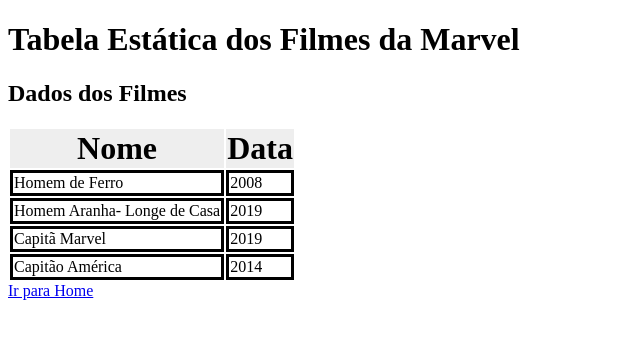
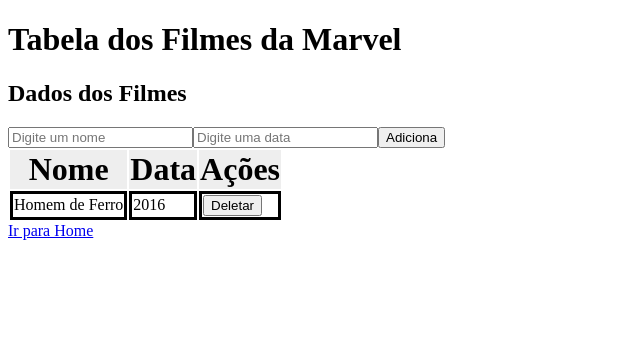
Before and after one commit to nandadegcarvalho/Home-Page, a Next.js app: page /Tabela in a window 1280 px wide. Shown: the top 338 px of the page, without its empty margins (0-640 px from the left). Built offline with nearby package versions, Linux system fonts and the light colour scheme.

Commit message:
Alterações pra tabela dinamica

```diff
--- a/pages/Lista.js
+++ b/pages/Lista.js
@@ -1,11 +1,11 @@
 import React, { useState } from 'react'
 export default function ListaPage() {
-    const [filmes, setFilmes] = useState ([{nome:"Homem de Ferro 1",dataDeLancamento:"2008"}, {nome:"Homem Aranha- Longe de Casa",dataDeLancamento:"2019"}, {nome: "Capitã Marvel", dataDeLancamento: "2019"}]);
+    const [filmes, setFilmes] = useState([{nome:"Homem de Ferro",dataDeLancamento:"2016"}])
     const [nome, setName] = useState ("")
     const [data, setDate] = useState  ("")
     const [filmeNovo,setFilmeNovo] = useState ({nome:"", dataDeLancamento:""})
     const updateName = (event) => {
-        setName(event.target.value);
+    setName (event.target.value)
     };
     const updateDate = (event) => {
         setDate(event.target.value);
--- a/pages/Tabela.js
+++ b/pages/Tabela.js
@@ -1,27 +1,52 @@
+import { removeListener } from 'process'
 import React, { useState } from 'react'
 const theadStyle = {fontSize: "2em", fontColor:"Red",fontWeigth:"bold", backgroundColor: "#EEE" }
 const tdStyle = {borderStyle:"solid", borderColor:"black"}
 
 export default function TabelaPage() {
+    const [filmes, setFilmes] = useState([{nome:"Homem de Ferro",dataDeLancamento:"2016"}])
+    const [nome, setName] = useState ("")
+    const [data, setDate] = useState  ("")
+    const [filmeNovo,setFilmeNovo] = useState ({nome:"", dataDeLancamento:""})
+    const updateName = (event) => {
+        setName(event.target.value);
+    };
+    const updateDate = (event) => {
+        setDate(event.target.value)
+    };
+    const adicionaFilme=() => {
+        // setFilmes(prev=>([...prev,filmeNovo]))
+        setFilmes([...filmes,{nome:nome,dataDeLancamento:data}])
+        setName("")
+        setDate("")
+    }
+    const removeFilme=(index) => {
+        let novoVetor = [...filmes]
+        setFilmes(novoVetor)
+        novoVetor.setAttribute("onClick","index.removeFilme()");
+    }
     return (
     <div>
-    <h1>Tabela Estática dos Filmes da Marvel</h1>
+    <h1>Tabela dos Filmes da Marvel</h1>
 
-<h2>Dados dos Filmes</h2>
+    <h2>Dados dos Filmes</h2>
+    <input type="text" placeholder = "Digite um nome" onChange={updateName} value={nome}/>
+    <input type="number" placeholder = "Digite uma data" onChange={updateDate} value={data}/>
+    <button onClick={adicionaFilme}>Adiciona</button>
 <table>
 
                 <thead style={theadStyle}>
                     <tr>
                         <th>Nome</th>
                         <th>Data</th>
+                        <th>Ações</th>
                     </tr>
                     </thead>
                     <tbody>
-                       <tr> <td style= {tdStyle}>Homem de Ferro</td><td style= {tdStyle}>2008</td></tr>
-                       <tr> <td style= {tdStyle}>Homem Aranha- Longe de Casa</td><td style= {tdStyle}>2019</td></tr>
-                       <tr> <td style= {tdStyle}>Capitã Marvel</td><td style= {tdStyle}>2019</td></tr>
-                       <tr> <td style= {tdStyle}>Capitão América</td><td style= {tdStyle}>2014</td></tr>
-                    </tbody>
+                        {filmes.map((filme,index)=>
+                        <tr key={index}><td style= {tdStyle}>{filme.nome}</td><td style= {tdStyle}>{filme.dataDeLancamento}</td><td style= {tdStyle}><button onClick={()=>removeFilme(index)}>Deletar</button></td></tr>
+                        )}
+                       </tbody>
                     </table>
 
 <a href="/"> Ir para Home</a>
--- a/pages/index.js
+++ b/pages/index.js
@@ -12,6 +12,7 @@
        <h3><a href="/Historico"> Ir para Histórico</a></h3>
        <h4><a href="/Lista"> Ir para Lista</a></h4>
        <h5><a href="/Tabela"> Ir para Tabela Estática</a></h5>
+       <h6><a href="/Tabela2"> Ir para Tabela Dinâmica</a></h6>
     </div>
     )
 }
--- a/pages/styles/tabela.css
+++ /dev/null
@@ -1,26 +0,0 @@
-h2{
-	font-size: 3em;
-	display: block;
-	padding-bottom: .5em;
-	border-bottom: 1px solid #ccc;
-	margin-bottom: .5em;
-}
-
-table{
-	width: 100%;
-	margin-bottom : .5em;
-    table-layout: fixed;
-
-}
-
-td, th {
-	padding: .7em;
-	margin: 0;
-	border: 1px solid #ccc;
-	text-align: center;
-}
-
-th{
-	font-weight: bold;
-	background-color: #EEE;
-}
```
